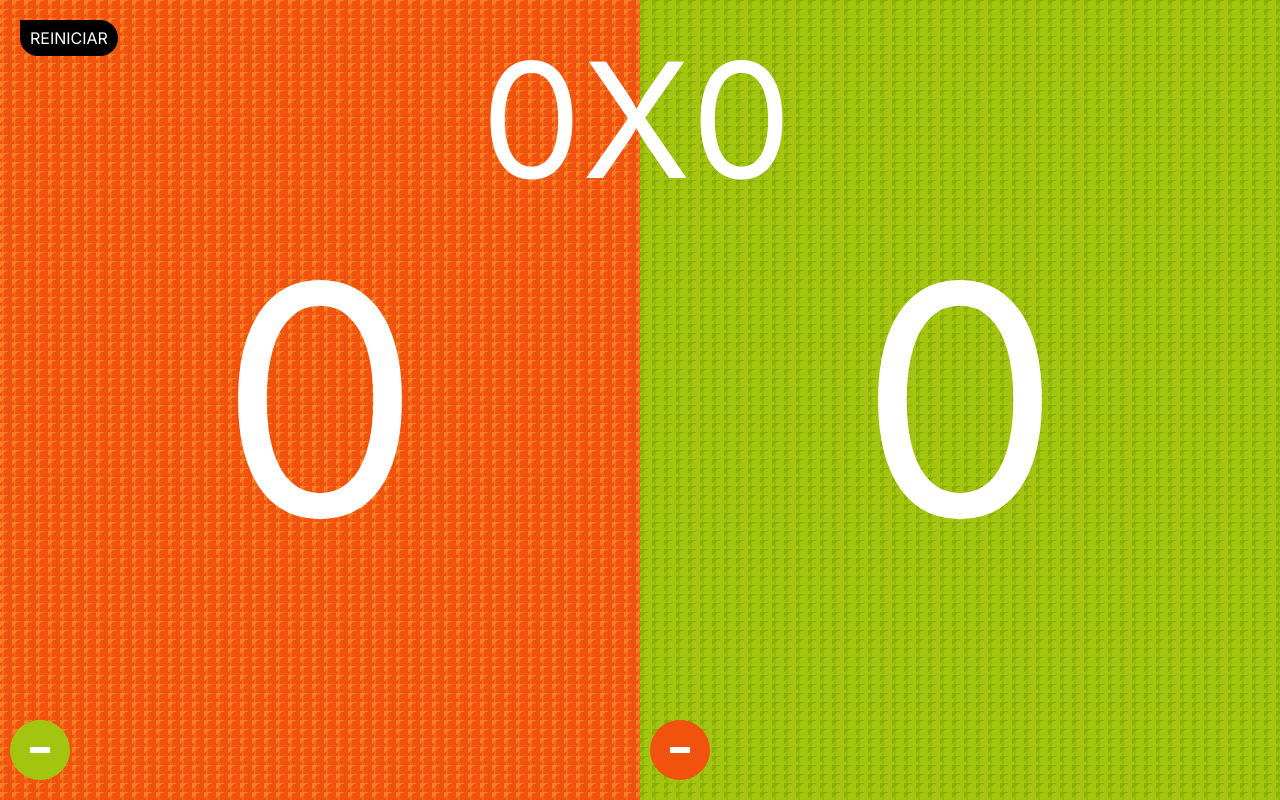
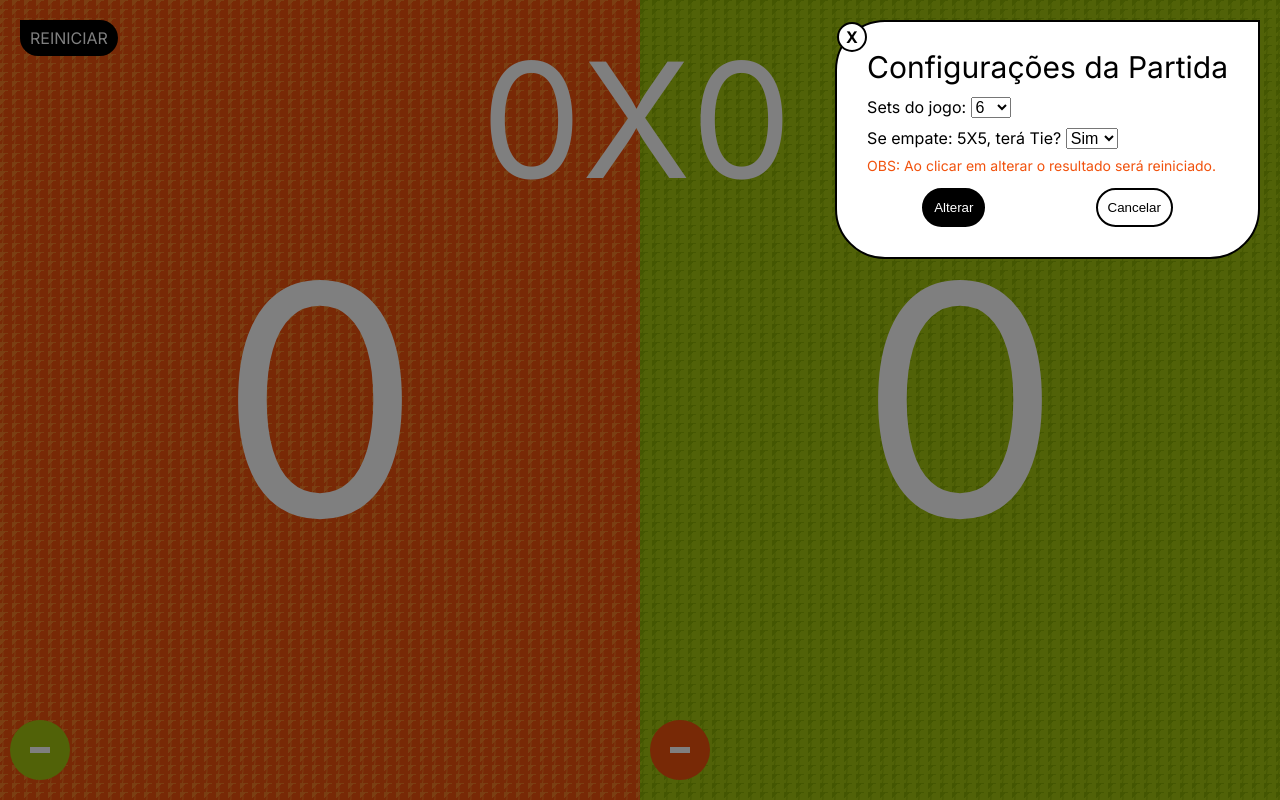
Before and after one commit to gotomarcelo/beach-tennis-scoreboard, a Next.js app in the folder beach-tennis-scoreboard/: page / in a window 1280 px wide. Built offline with nearby package versions, Linux system fonts and the light colour scheme.

Commit message:
feat: :sparkles: adding tie on score component

```diff
--- a/beach-tennis-scoreboard/src/app/ui/score/Score.style.tsx
+++ b/beach-tennis-scoreboard/src/app/ui/score/Score.style.tsx
@@ -176,55 +176,6 @@ export const ScoreStyle = styled.section`
     left: 20px;
   }
 
-  .decrease {
-    color: #ffffff;
-    width: max-content;
-    padding: 27px 20px;
-    font-weight: bold;
-    border-radius: 50%;
-    position: absolute;
-    left: 10px;
-    font-size: 50px;
-    line-height: normal;
-
-    .minus {
-      width: 20px;
-      height: 6px;
-      background-color: #ffffff;
-    }
-
-    &.orange {
-      background: #f1520d;
-      bottom: 20px;
-      left: calc(50% + 10px);
-      @media (max-width: 460px) {
-        left: 10px;
-        bottom: calc(50% - 100px);
-      }
-    }
-
-    &.green {
-      background: #a3c510;
-      bottom: 20px;
-      right: calc(50% + 10px);
-      @media (max-width: 460px) {
-        right: 10px;
-        bottom: unset;
-        top: calc(50% - 100px);
-      }
-    }
-  }
-
-  .whiteline {
-    @media (max-width: 460px) {
-      position: absolute;
-      top: calc(50% - 20px);
-      width: 100%;
-      height: 40px;
-      background-color: #ffffff;
-    }
-  }
-
   .reset__antimodal {
     position: absolute;
     z-index: 2;
@@ -286,4 +237,175 @@ export const ScoreStyle = styled.section`
       }
     }
   }
+
+  .config {
+    background-color: #000000;
+    padding: 8px;
+    width: 20px;
+    height: 20px;
+    border-radius: 20px 0 20px 20px;
+    border: 2px solid #000000;
+    position: absolute;
+    top: 20px;
+    right: 20px;
+
+    @media (max-width: 460px) {
+      top: unset;
+      right: unset;
+      bottom: 20px;
+      left: 20px;
+      border-radius: 20px 20px 20px 0px;
+    }
+  }
+
+  .config__antimodal {
+    position: absolute;
+    z-index: 2;
+    height: 100svh;
+    width: 100svw;
+    background-color: rgba(0, 0, 0, 0.5);
+  }
+  .config__modal {
+    position: absolute;
+    z-index: 3;
+    background-color: #ffffff;
+    width: auto;
+    height: auto;
+    border-radius: 50px 0px 50px 50px;
+    top: 20px;
+    right: 20px;
+    padding: 30px;
+    border: solid 2px #000000;
+    margin-left: 30px;
+    display: flex;
+    flex-direction: column;
+
+    @media (max-width: 460px) {
+      border-radius: 50px 50px 50px 0px;
+      top: unset;
+      bottom: 20px;
+      right: unset;
+      left: 20px;
+      margin-left: unset;
+      margin-right: 30px;
+    }
+
+    h2 {
+      font-size: 30px;
+      margin-bottom: 15px;
+    }
+
+    p {
+      font-size: 14px;
+      color: #f1520d;
+      margin-bottom: 15px;
+    }
+
+    select {
+      font-size: 16px;
+    }
+
+    label {
+      margin-bottom: 10px;
+    }
+
+    .config__close {
+      position: absolute;
+      border: solid 2px #000000;
+      border-radius: 50px;
+      padding: 5px 7px;
+      background-color: #ffffff;
+      top: 0;
+      left: 0;
+      font-weight: bold;
+
+      @media (max-width: 460px) {
+        right: 0;
+        left: unset;
+      }
+    }
+
+    .config__buttons {
+      display: flex;
+      justify-content: space-around;
+      .config__submit {
+        background-color: #000000;
+        color: #ffffff;
+        width: max-content;
+        padding: 10px;
+        border-radius: 20px;
+        border: solid 2px #000000;
+      }
+      .config__cancel {
+        background-color: #ffffff;
+        color: #000000;
+        width: max-content;
+        padding: 10px;
+        border-radius: 20px;
+        border: solid 2px #000000;
+      }
+    }
+  }
+
+  .decrease {
+    color: #ffffff;
+    width: max-content;
+    padding: 27px 20px;
+    font-weight: bold;
+    border-radius: 50%;
+    position: absolute;
+    left: 10px;
+    font-size: 50px;
+    line-height: normal;
+
+    .minus {
+      width: 20px;
+      height: 6px;
+      background-color: #ffffff;
+    }
+
+    &.orange {
+      background: #f1520d;
+      bottom: 20px;
+      left: calc(50% + 10px);
+      @media (max-width: 460px) {
+        left: 10px;
+        bottom: calc(50% - 100px);
+      }
+    }
+
+    &.green {
+      background: #a3c510;
+      bottom: 20px;
+      right: calc(50% + 10px);
+      @media (max-width: 460px) {
+        right: 10px;
+        bottom: unset;
+        top: calc(50% - 100px);
+      }
+    }
+  }
+
+  .whiteline {
+    position: absolute;
+    left: calc(50% - 37px);
+    width: 76px;
+    background-color: #ffffff;
+
+    @media (max-width: 460px) {
+      top: calc(50% - 20px);
+      width: 100%;
+      left: unset;
+      height: 40px;
+    }
+    .tie {
+      font-size: 40px;
+      align-self: center;
+      font-weight: bold;
+      font-style: italic;
+      @media (max-width: 460px) {
+        margin-left: 20px;
+      }
+    }
+  }
 `;
--- a/beach-tennis-scoreboard/src/app/ui/score/Score.tsx
+++ b/beach-tennis-scoreboard/src/app/ui/score/Score.tsx
@@ -1,15 +1,19 @@
-import React, { useState } from "react";
+import React, { useState, useEffect } from "react";
 import { ScoreStyle } from "./Score.style";
 
 export default function Score() {
-  const greenPoints = [0, 15, 30, 40];
-  const orangePoints = [0, 15, 30, 40];
+  const [greenPoints, setGreenPoints] = useState([0, 15, 30, 40]);
+  const [orangePoints, setOrangePoints] = useState([0, 15, 30, 40]);
   const [currentGreen, setCurrentGreen] = useState(0);
   const [currentOrange, setCurrentOrange] = useState(0);
   const [greenParcial, setGreenParcial] = useState(0);
   const [orangeParcial, setOrangeParcial] = useState(0);
-
-  const [isOpen, setIsOpen] = useState(false);
+  const [isOpenReset, setIsOpenReset] = useState(false);
+  const [isOpenConfig, setIsOpenConfig] = useState(true);
+  const [parcial, setParcial] = useState(6);
+  const [isTie, setIsTie] = useState(1);
+  const [tempParcial, setTempParcial] = useState(3);
+  const [tempIsTie, setTempIsTie] = useState(1);
 
   const handleGreenClick = () => {
     if (currentGreen < greenPoints.length - 1) {
@@ -36,7 +40,9 @@ export default function Score() {
     setCurrentOrange(0);
     setGreenParcial(0);
     setOrangeParcial(0);
-    setIsOpen(false);
+    setIsOpenReset(false);
+    setGreenPoints([0, 15, 30, 40]);
+    setOrangePoints([0, 15, 30, 40]);
   };
 
   const decreaseGreen = () => {
@@ -51,25 +57,134 @@ export default function Score() {
     }
   };
 
-  const openModal = () => {};
+  const handlePartial = (event: any) => {
+    setTempParcial(event.target.value);
+  };
+
+  const handleTie = (event: any) => {
+    setTempIsTie(event.target.value);
+  };
+
+  const handleSubmit = () => {
+    setParcial(tempParcial);
+    setIsTie(tempIsTie);
+    setIsOpenConfig(false);
+    resetClick();
+  };
+
+  useEffect(() => {
+    if (isTie && greenParcial == parcial - 1 && orangeParcial == parcial - 1) {
+      setGreenPoints([0, 1, 2, 3, 4, 5, 6, 7, 8, 9, 10, 11, 12, 13, 14, 15]);
+      setOrangePoints([0, 1, 2, 3, 4, 5, 6, 7, 8, 9, 10, 11, 12, 13, 14, 15]);
+    }
+  }, [isTie, greenParcial, orangeParcial, parcial]);
 
   return (
     <ScoreStyle>
-      <div className="reset" onClick={() => setIsOpen(true)}>
+      <div className="reset" onClick={() => setIsOpenReset(true)}>
         REINICIAR
       </div>
-      {isOpen && (
+      <div className="config" onClick={() => setIsOpenConfig(true)}>
+        <svg
+          fill="#ffffff"
+          version="1.1"
+          id="Capa_1"
+          xmlns="http://www.w3.org/2000/svg"
+          xmlnsXlink="http://www.w3.org/1999/xlink"
+          width="20px"
+          height="20px"
+          viewBox="0 0 340.274 340.274"
+          xmlSpace="preserve"
+        >
+          <g>
+            <g>
+              <g>
+                <path
+                  d="M293.629,127.806l-5.795-13.739c19.846-44.856,18.53-46.189,14.676-50.08l-25.353-24.77l-2.516-2.12h-2.937
+				c-1.549,0-6.173,0-44.712,17.48l-14.184-5.719c-18.332-45.444-20.212-45.444-25.58-45.444h-35.765
+				c-5.362,0-7.446-0.006-24.448,45.606l-14.123,5.734C86.848,43.757,71.574,38.19,67.452,38.19l-3.381,0.105L36.801,65.032
+				c-4.138,3.891-5.582,5.263,15.402,49.425l-5.774,13.691C0,146.097,0,147.838,0,153.33v35.068c0,5.501,0,7.44,46.585,24.127
+				l5.773,13.667c-19.843,44.832-18.51,46.178-14.655,50.032l25.353,24.8l2.522,2.168h2.951c1.525,0,6.092,0,44.685-17.516
+				l14.159,5.758c18.335,45.438,20.218,45.427,25.598,45.427h35.771c5.47,0,7.41,0,24.463-45.589l14.195-5.74
+				c26.014,11,41.253,16.585,45.349,16.585l3.404-0.096l27.479-26.901c3.909-3.945,5.278-5.309-15.589-49.288l5.734-13.702
+				c46.496-17.967,46.496-19.853,46.496-25.221v-35.029C340.268,146.361,340.268,144.434,293.629,127.806z M170.128,228.474
+				c-32.798,0-59.504-26.187-59.504-58.364c0-32.153,26.707-58.315,59.504-58.315c32.78,0,59.43,26.168,59.43,58.315
+				C229.552,202.287,202.902,228.474,170.128,228.474z"
+                />
+              </g>
+            </g>
+          </g>
+        </svg>
+      </div>
+      {isOpenConfig && (
         <>
-        <div className="reset__antimodal" onClick={() => setIsOpen(false)}>
-        </div>
+          <div
+            className="config__antimodal"
+            onClick={() => setIsOpenConfig(false)}
+          ></div>
+          <div className="config__modal">
+            <h2>Configurações da Partida</h2>
+            <label>
+              Sets do jogo:&nbsp;
+              <select
+                name="partialgame"
+                defaultValue={parcial}
+                onChange={handlePartial}
+              >
+                <option value={3}>3</option>
+                <option value={4}>4</option>
+                <option value={6}>6</option>
+                <option value={7}>7</option>
+                <option value={8}>8</option>
+                <option value={12}>12</option>
+              </select>
+            </label>
+            <label>
+              Se empate: {parcial - 1}X{parcial - 1}, terá Tie?&nbsp;
+              <select name="tie" defaultValue={1} onChange={handleTie}>
+                <option value={1}>Sim</option>
+                <option value={0}>Não</option>
+              </select>
+            </label>
+            <p>OBS: Ao clicar em alterar o resultado será reiniciado.</p>
+            <div className="config__buttons">
+              <button className="config__submit" onClick={handleSubmit}>
+                Alterar
+              </button>
+              <button
+                className="config__cancel"
+                onClick={() => setIsOpenConfig(false)}
+              >
+                Cancelar
+              </button>
+            </div>
+            <div
+              className="config__close"
+              onClick={() => setIsOpenConfig(false)}
+            >
+              X
+            </div>
+          </div>
+        </>
+      )}
+      {isOpenReset && (
+        <>
+          <div
+            className="reset__antimodal"
+            onClick={() => setIsOpenReset(false)}
+          ></div>
           <div className="reset__modal">
             <h2>Reiniciar placar?</h2>
             <p>O placar atual será perdido.</p>
             <div className="reset__buttons">
-              <button  className="yes" onClick={resetClick}>SIM</button>
-              <button className="no" onClick={() => setIsOpen(false)}>NÃO</button>
+              <button className="yes" onClick={resetClick}>
+                SIM
+              </button>
+              <button className="no" onClick={() => setIsOpenReset(false)}>
+                NÃO
+              </button>
             </div>
-            <div className="reset__close" onClick={() => setIsOpen(false)}>
+            <div className="reset__close" onClick={() => setIsOpenReset(false)}>
               X
             </div>
           </div>
@@ -96,7 +211,11 @@ export default function Score() {
       <div className="decrease green" onClick={decreaseGreen}>
         <div className="minus" />
       </div>
-      <div className="whiteline" />
+      <div className="whiteline">
+        {isTie &&
+          greenParcial == parcial - 1 &&
+          orangeParcial == parcial - 1 && <p className="tie">TIE</p>}
+      </div>
     </ScoreStyle>
   );
 }
```
Also changed, not shown: beach-tennis-scoreboard/src/app/ui/score/config.svg (added).
